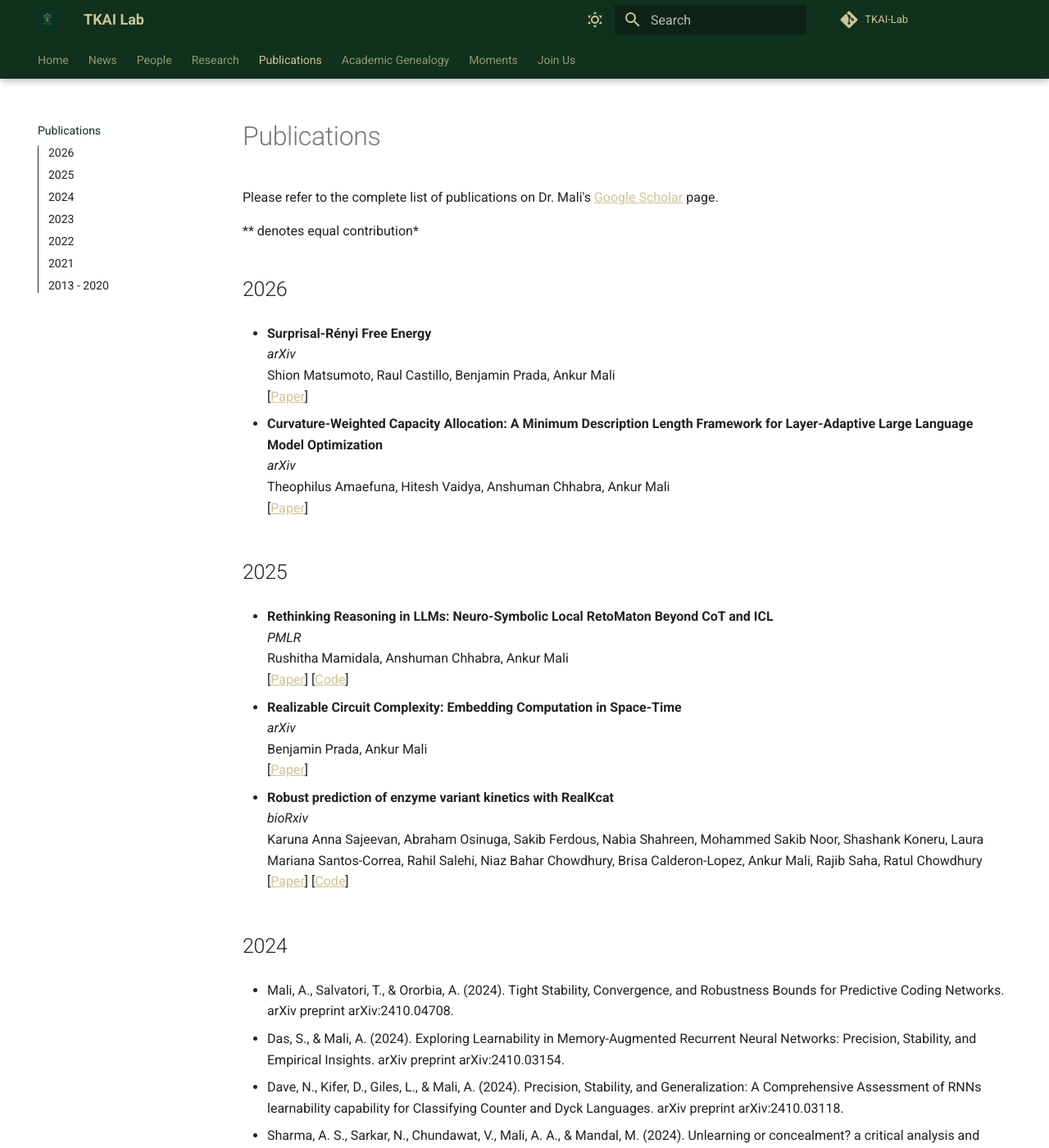
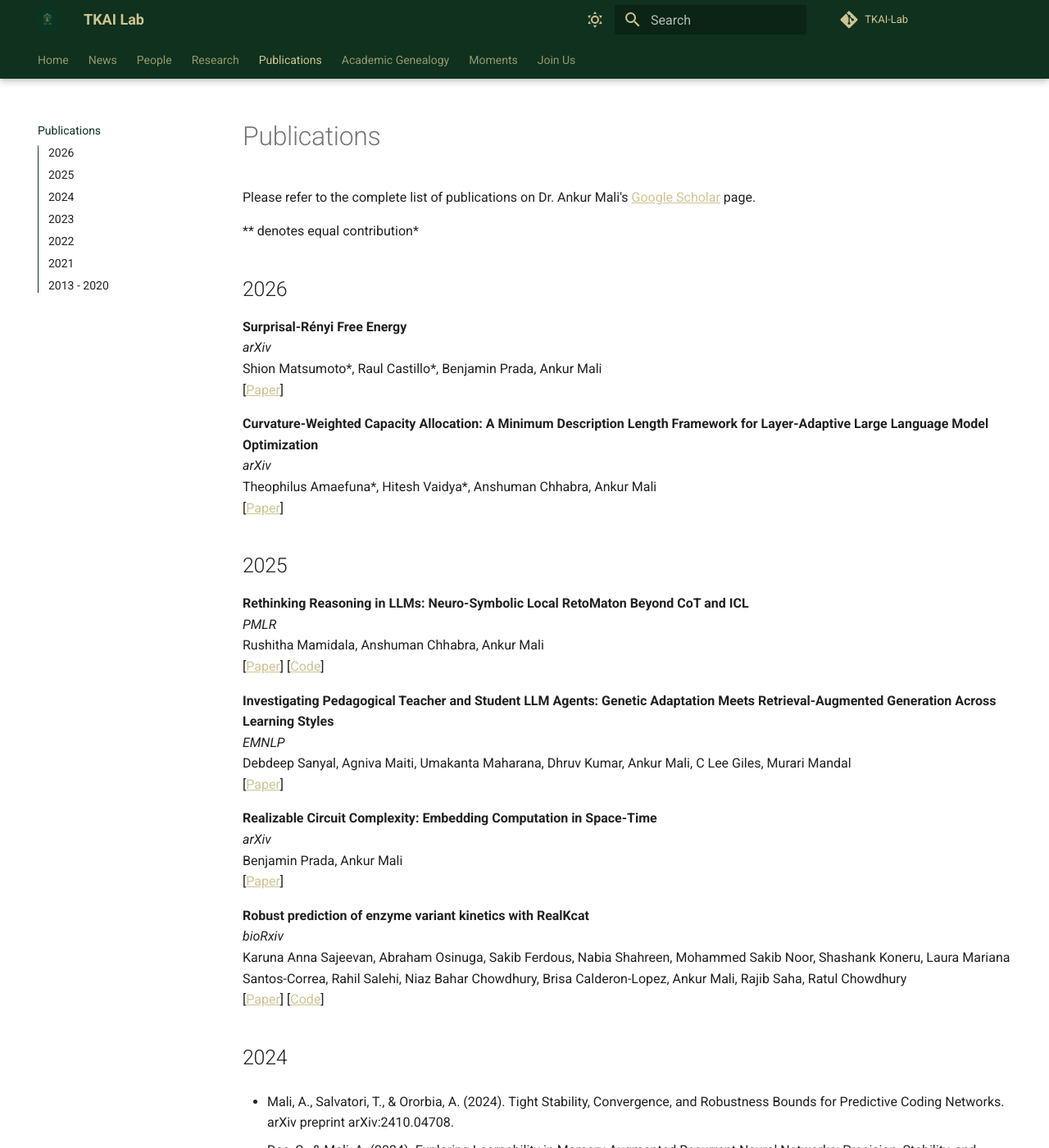
Before and after one commit to TKAI-LAB-Mali/tkai-lab-mali.github.io, an MkDocs documentation site: the page built from docs/publications.md, in a window 1280 px wide and 1400 px high. Shown: the whole window at 82% size. Built offline with MkDocs 1.6.1 and Material for MkDocs 9.7.7, drawn with Linux system fonts in a browser that asks for light colours.

```diff
--- a/docs/publications.md
+++ b/docs/publications.md
@@ -1,37 +1,42 @@
 # Publications
 
-Please refer to the complete list of publications on Dr. Mali's [Google Scholar](https://scholar.google.co.in/citations?view_op=list_works&hl=en&hl=en&user=ogxlzgcAAAAJ) page.
+Please refer to the complete list of publications on Dr. Ankur Mali's [Google Scholar](https://scholar.google.co.in/citations?view_op=list_works&hl=en&hl=en&user=ogxlzgcAAAAJ) page.
 
 <!-- markdownlint-disable-next-line MD037 -->
 \** denotes equal contribution*
 
 ## 2026
 
-* **Surprisal-Rényi Free Energy**<br>
+**Surprisal-Rényi Free Energy**<br>
     *arXiv*<br>
-    Shion Matsumoto, Raul Castillo, Benjamin Prada, Ankur Mali<br>
+    Shion Matsumoto\*, Raul Castillo\*, Benjamin Prada, Ankur Mali<br>
     [[Paper](https://arxiv.org/pdf/2603.03405)] <!-- [[Code](https://github.com/TKAI-LAB-Mali/SRFE_Experiments)] -->
 
-* **Curvature-Weighted Capacity Allocation: A Minimum Description Length Framework for Layer-Adaptive Large Language Model Optimization**<br>
+**Curvature-Weighted Capacity Allocation: A Minimum Description Length Framework for Layer-Adaptive Large Language Model Optimization**<br>
     *arXiv*<br>
-    Theophilus Amaefuna, Hitesh Vaidya, Anshuman Chhabra, Ankur Mali<br>
+    Theophilus Amaefuna\*, Hitesh Vaidya\*, Anshuman Chhabra, Ankur Mali<br>
     [[Paper](https://arxiv.org/pdf/2603.00910)]
 
 ## 2025
 
-* **Rethinking Reasoning in LLMs: Neuro-Symbolic Local RetoMaton Beyond CoT and ICL**<br>
+**Rethinking Reasoning in LLMs: Neuro-Symbolic Local RetoMaton Beyond CoT and ICL**<br>
     *PMLR*<br>
     Rushitha Mamidala, Anshuman Chhabra, Ankur Mali<br>
     [[Paper](https://openreview.net/pdf?id=ySTqCi3nqi)] [[Code](https://github.com/TKAI-LAB-Mali/NeuroSymbolicLM)]
 
-* **Realizable Circuit Complexity: Embedding Computation in Space-Time**<br>
+**Investigating Pedagogical Teacher and Student LLM Agents: Genetic Adaptation Meets Retrieval-Augmented Generation Across Learning Styles**<br>
+    *EMNLP*<br>
+    Debdeep Sanyal, Agniva Maiti, Umakanta Maharana, Dhruv Kumar, Ankur Mali, C Lee Giles, Murari Mandal<br>
+    [[Paper](https://aclanthology.org/2025.emnlp-main.675.pdf)]
+
+**Realizable Circuit Complexity: Embedding Computation in Space-Time**<br>
     *arXiv*<br>
     Benjamin Prada, Ankur Mali<br>
     [[Paper](https://arxiv.org/pdf/2509.19161)]
 
-* **Robust prediction of enzyme variant kinetics with RealKcat**<br>
+**Robust prediction of enzyme variant kinetics with RealKcat**<br>
     *bioRxiv*<br>
-    Karuna Anna Sajeevan, Abraham Osinuga, Sakib Ferdous, Nabia Shahreen, Mohammed Sakib Noor, Shashank Koneru, Laura Mariana Santos-Correa, Rahil Salehi, Niaz Bahar Chowdhury, Brisa Calderon-Lopez, Ankur Mali, Rajib Saha, Ratul Chowdhury
+    Karuna Anna Sajeevan, Abraham Osinuga, Sakib Ferdous, Nabia Shahreen, Mohammed Sakib Noor, Shashank Koneru, Laura Mariana Santos-Correa, Rahil Salehi, Niaz Bahar Chowdhury, Brisa Calderon-Lopez, Ankur Mali, Rajib Saha, Ratul Chowdhury<br>
     [[Paper](https://pmc.ncbi.nlm.nih.gov/articles/PMC11844551/pdf/nihpp-2025.02.10.637555v1.pdf)] [[Code](https://github.com/TKAI-LAB-Mali/RealKcat)]
 
 ## 2024
```
Also changed, not shown: docs/research.md (+16 -11 lines), docs/assets/images/research/nnpda.png (added), docs/assets/images/research/pc.png (added), docs/assets/images/research/rec-lra.png (added).
